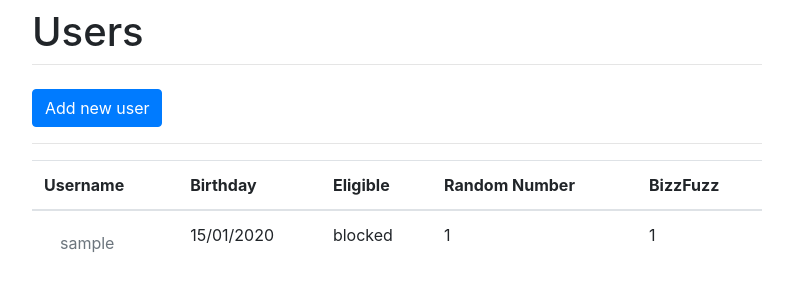
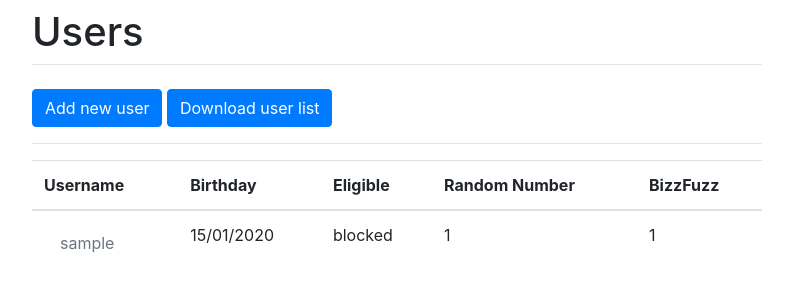
Before and after one commit to weronika313/django_task, a Django app: page /users in a window 1280 px wide. Shown: the top 300 px of the page, without its empty margins (243-1036 px from the left). Run offline with Django 3.2, Linux system fonts and the light colour scheme; tables that the repository leaves empty hold one stand-in row (values such as "Sample post"); some libraries are stand-ins or nearby versions.

Commit message:
add ability to download user list in csv file

```diff
--- a/templates/users/user_list.html
+++ b/templates/users/user_list.html
@@ -6,9 +6,10 @@
 {% block content %}
 
     <a class="btn btn-primary" href={% url 'user-create'%}>Add new user</a>
+    {% if users %}
+    <button class="btn btn-primary" onclick="exportTableToCSV('users.csv')">Download user list</button>
+
     <hr>
-
-    {% if users %}
         <table class="table">
             <thead>
 
@@ -24,19 +25,19 @@
 
             <tbody>
 
-            {% for object in object_list %}
+            {% for user in users %}
                 <tr>
                     <td>
-                        <a class="nav-link disabled" href={% url 'user-detail' pk=object.pk %}>{{ object.username }}</a>
+                        <a class="nav-link disabled" href={% url 'user-detail' pk=user.pk %}>{{ user.username }}</a>
                     </td>
 
-                    <td> {% format_date object.birthday %} </td>
+                    <td> {% format_date user.birthday %} </td>
 
-                    <td> {% check_age object.get_user_age %} </td>
+                    <td> {% check_age user.get_user_age %} </td>
 
-                    <td> {{ object.random_number }} </td>
+                    <td> {{ user.random_number }} </td>
 
-                    <td> {% bizz_fuzz object.random_number %} </td>
+                    <td> {% bizz_fuzz user.random_number %} </td>
                 </tr>
 
             {% endfor %}
@@ -50,4 +51,40 @@
 
     {% endif %}
 
+    <script>
+        function exportTableToCSV(filename) {
+            const csv = [];
+            const rows = document.querySelectorAll("table tr");
+
+            for (let i = 0; i < rows.length; i++) {
+                const row = [], cols = rows[i].querySelectorAll("td, th");
+
+                for (let j = 0; j < cols.length; j++)
+                    row.push(cols[j].innerText);
+
+                csv.push(row.join(","));
+            }
+            downloadCSV(csv.join("\n"), filename);
+        }
+
+        function downloadCSV(csv, filename) {
+            let csvFile;
+            let downloadLink;
+
+            csvFile = new Blob([csv], {type: "text/csv"});
+
+            downloadLink = document.createElement("a");
+
+            downloadLink.download = filename;
+
+            downloadLink.href = window.URL.createObjectURL(csvFile);
+
+            downloadLink.style.display = "none";
+
+            document.body.appendChild(downloadLink);
+
+            downloadLink.click();
+        }
+    </script>
+
 {% endblock %}
```
